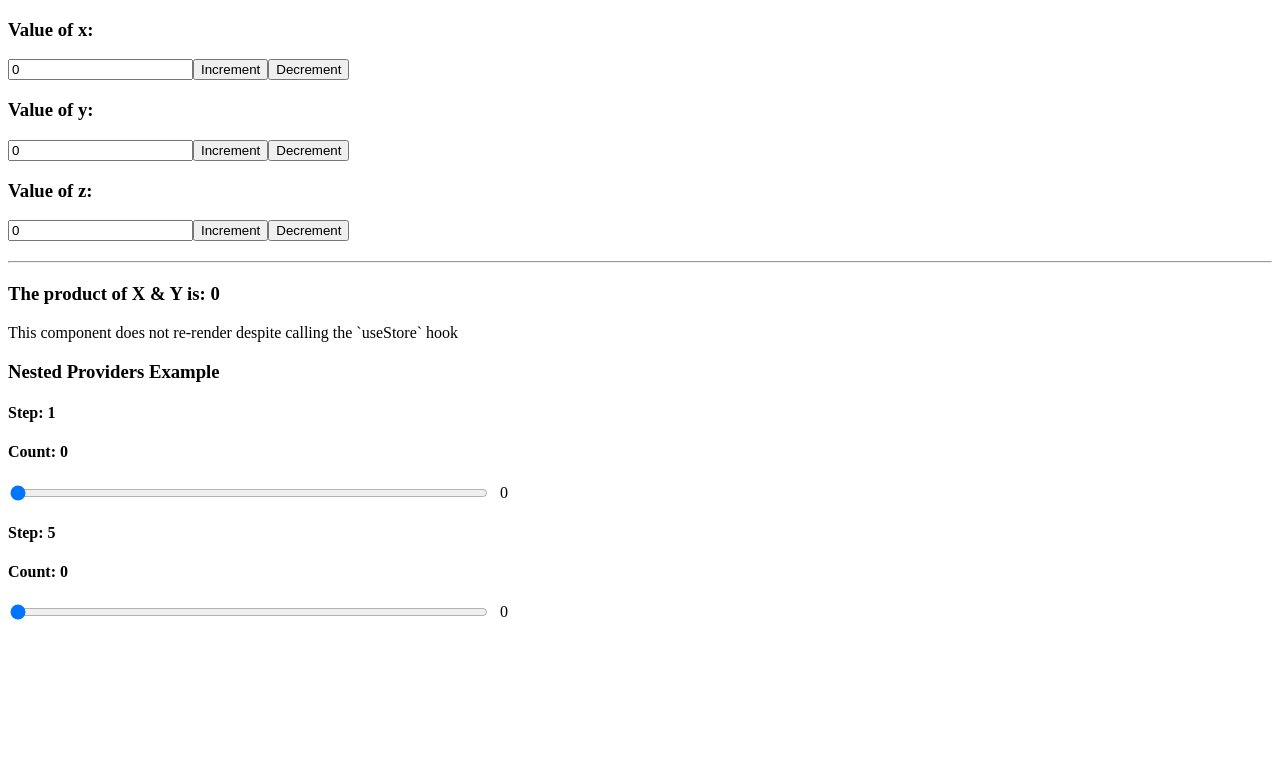
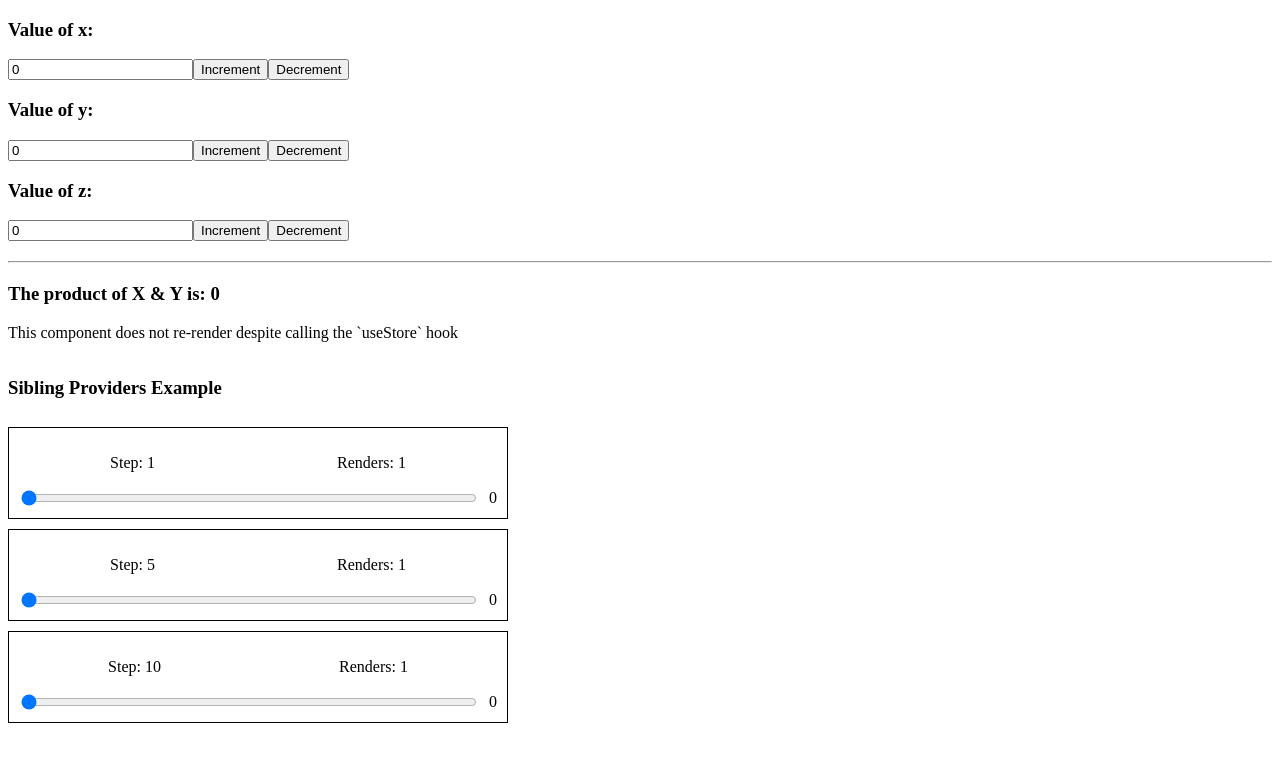
Before and after one commit to ghamadi/react-nimble-store, a React (Vite) app: page / in a window 1280 px wide. Shown: the top 762 px of the page. Built offline with nearby package versions, Linux system fonts and the light colour scheme.

Commit message:
update examples

```diff
--- a/src/App.tsx
+++ b/src/App.tsx
@@ -1,5 +1,5 @@
 import { ChangeEvent } from 'react';
-import NestedProvidersExample from '~/examples/nested-providers';
+import SiblingProviders from '~/examples/nested-providers';
 import { createStore } from '~/lib/create-store';
 
 type K = 'x' | 'y' | 'z';
@@ -89,7 +89,7 @@ export default function App() {
       {/* Does not react to changes in the store */}
       <ConsumerThatDoesNotReact />
 
-      <NestedProvidersExample />
+      <SiblingProviders />
     </CountersStore.Provider>
   );
 }
--- a/src/examples/nested-providers/index.tsx
+++ b/src/examples/nested-providers/index.tsx
@@ -1,4 +1,4 @@
-import { ChangeEvent, useCallback } from 'react';
+import { ChangeEvent, useCallback, useEffect, useRef } from 'react';
 import { createStore } from '~/lib/create-store';
 
 interface Store {
@@ -7,7 +7,7 @@ interface Store {
   setCount: (value: number) => void;
 }
 
-const CounterStore = createStore<Store>((setState) => ({
+const SliderStore = createStore<Store>((setState) => ({
   count: 0,
   step: 1,
   setCount(value: number) {
@@ -16,9 +16,14 @@ const CounterStore = createStore<Store>((setState) => ({
 }));
 
 function Slider() {
-  const step = CounterStore.useStore((state) => state.step);
-  const count = CounterStore.useStore((state) => state.count);
-  const setCount = CounterStore.useStore((state) => state.setCount);
+  const step = SliderStore.useStore((state) => state.step);
+  const count = SliderStore.useStore((state) => state.count);
+  const setCount = SliderStore.useStore((state) => state.setCount);
+  const rendersCount = useRef(1);
+
+  useEffect(() => {
+    rendersCount.current++;
+  });
 
   const handleSliderChange = useCallback(
     (event: ChangeEvent<HTMLInputElement>) => {
@@ -30,8 +35,10 @@ function Slider() {
 
   return (
     <div>
-      <h4> Step: {step} </h4>
-      <h4> Count: {count} </h4>
+      <div style={{ display: 'flex', justifyContent: 'space-around' }}>
+        <p> Step: {step} </p>
+        <p> Renders: {rendersCount.current} </p>
+      </div>
       <div style={{ display: 'flex', gap: '10px', alignItems: 'center' }}>
         <input
           type="range"
@@ -48,30 +55,38 @@ function Slider() {
   );
 }
 
-export default function NestedProvidersExample() {
+export default function SiblingProviders() {
   return (
-    <CounterStore.Provider>
-      <h3>Nested Providers Example</h3>
-      <div style={{ width: '500px' }}>
-        <Slider />
-        <NestedSlider />
-      </div>
-    </CounterStore.Provider>
+    <div
+      style={{
+        width: '500px',
+        gap: 10,
+        display: 'flex',
+        flexDirection: 'column'
+      }}
+    >
+      <h3>Sibling Providers Example</h3>
+      <SliderWrapper />
+      <SliderWrapper step={5} />
+      <SliderWrapper step={10} />
+    </div>
   );
 }
 
-function NestedSlider() {
+function SliderWrapper(props: { step?: number }) {
   return (
-    <CounterStore.Provider
+    <SliderStore.Provider
       value={(setState) => ({
+        count: 0,
+        step: props.step ?? 1,
         setCount(value) {
           setState({ count: value });
-        },
-        count: 0,
-        step: 5
+        }
       })}
     >
-      <Slider />
-    </CounterStore.Provider>
+      <div style={{ border: '1px solid', padding: 10 }}>
+        <Slider />
+      </div>
+    </SliderStore.Provider>
   );
 }
```
